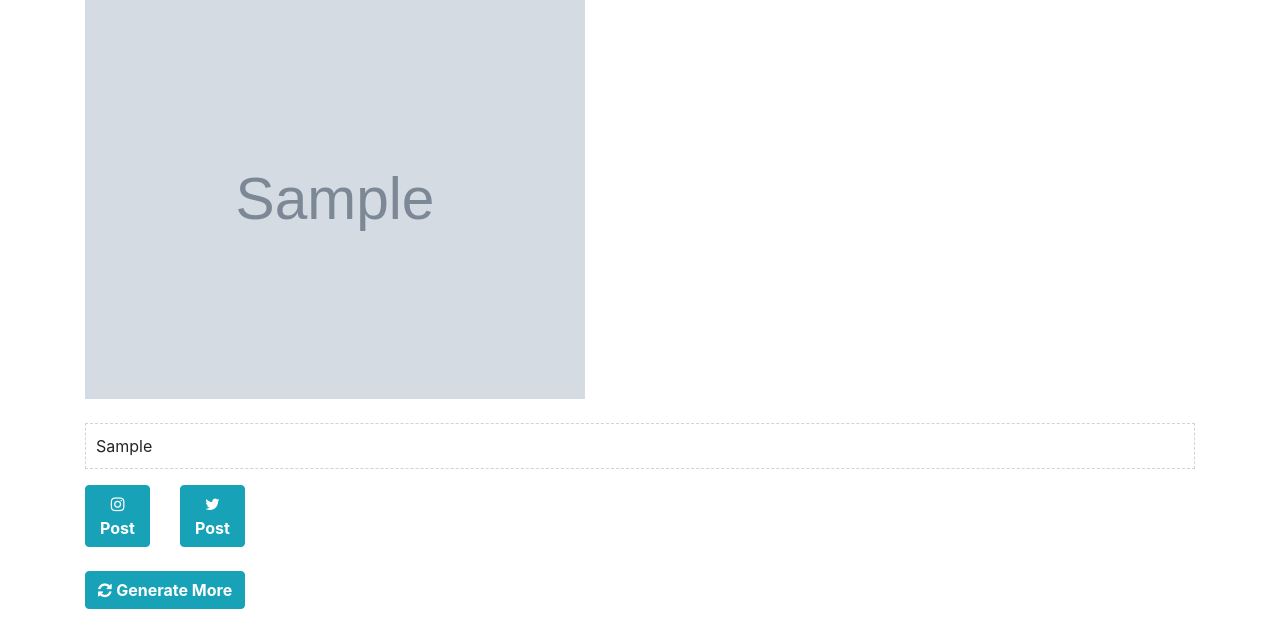
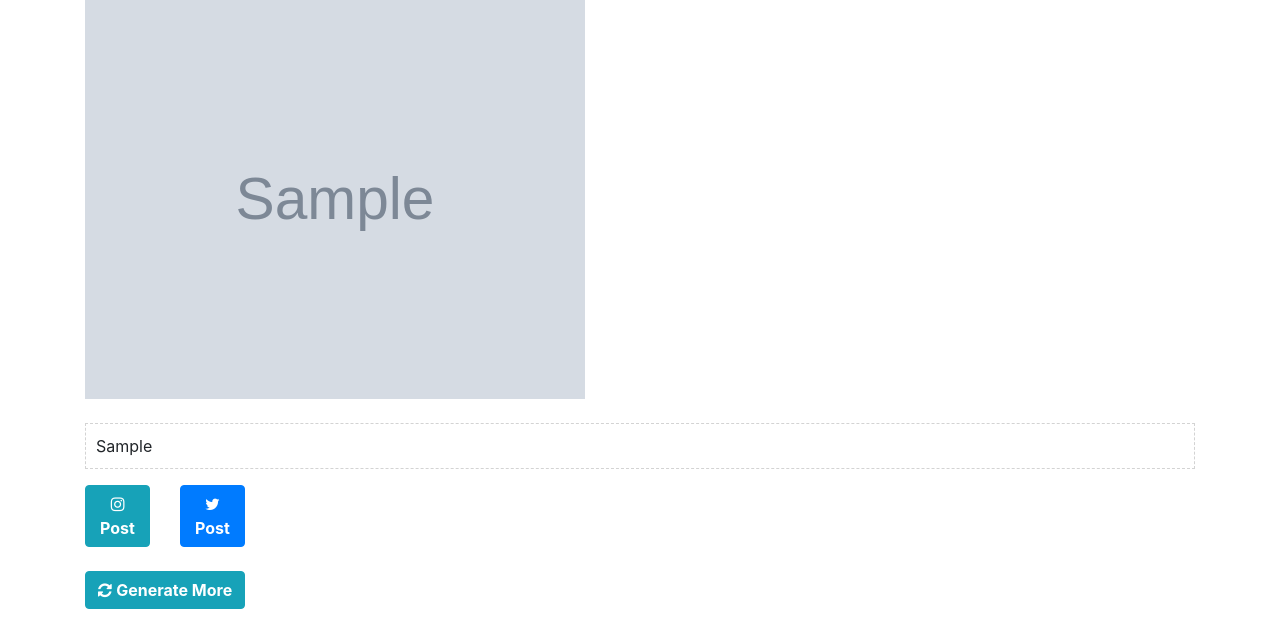
Before and after one commit to abhiyanbhattarai/Caption-Generation, a Flask app: template website/templates/home.html in a window 1280 px wide. Shown: the part 554-1187 px from the top of the page. Run offline with Flask 3, Linux system fonts and the light colour scheme; the template is opened without the code that fills it: most values are stand-ins (such as "Sample title", 1, 10 or a date in 2020); grey boxes marked "Sample" are stand-in pictures; parts of the project's set-up code (start-up, migrations or seed data) failed here and were passed over; some libraries are stand-ins or nearby versions.

Commit message:
Update Home

```diff
--- a/website/templates/home.html
+++ b/website/templates/home.html
@@ -58,7 +58,7 @@
                     <form action="{{ url_for('views.post_to_twitter_action') }}" method="post">
                         <input type="hidden" name="caption" value="{{ better_caption }}">
                         <input type="hidden" name="filename" value="{{ filename }}">
-                        <button type="submit" class="btn btn-info"><i class="fa fa-twitter"></i> <b>Post</b></button>
+                        <button type="submit" class="btn btn-primary"><i class="fa fa-twitter"></i> <b>Post</b></button>
                     </form>
                 </div>
             </div>
```
Also changed, not shown: website/static/uploads/107295575-1693893702655-gettyimages-1258550280-SKOREA_OPENAI.jpeg (deleted), website/static/uploads/368602139_1401265784153174_9088027682481375554_n.jpg (deleted), website/static/uploads/3980581c1af5398cd7fdcdc740403b98.png (deleted), website/static/uploads/404063129_736951921804696_8508182269994160093_n.jpg (deleted), website/static/uploads/Feb23_28_870067634.jpg (deleted), website/static/uploads/IMG_R_0004.jpeg (deleted), website/static/uploads/WhatsApp_Image_2023-11-08_at_4.55.30_PM.jpeg (deleted), website/static/uploads/WhatsApp_Image_2023-11-15_at_12.53.24_PM.jpeg (deleted), website/static/uploads/WhatsApp_Image_2023-11-15_at_9.23.12_AM.jpeg (deleted), website/static/uploads/toddlerboyrunF.jpg (deleted), 7 other files.
